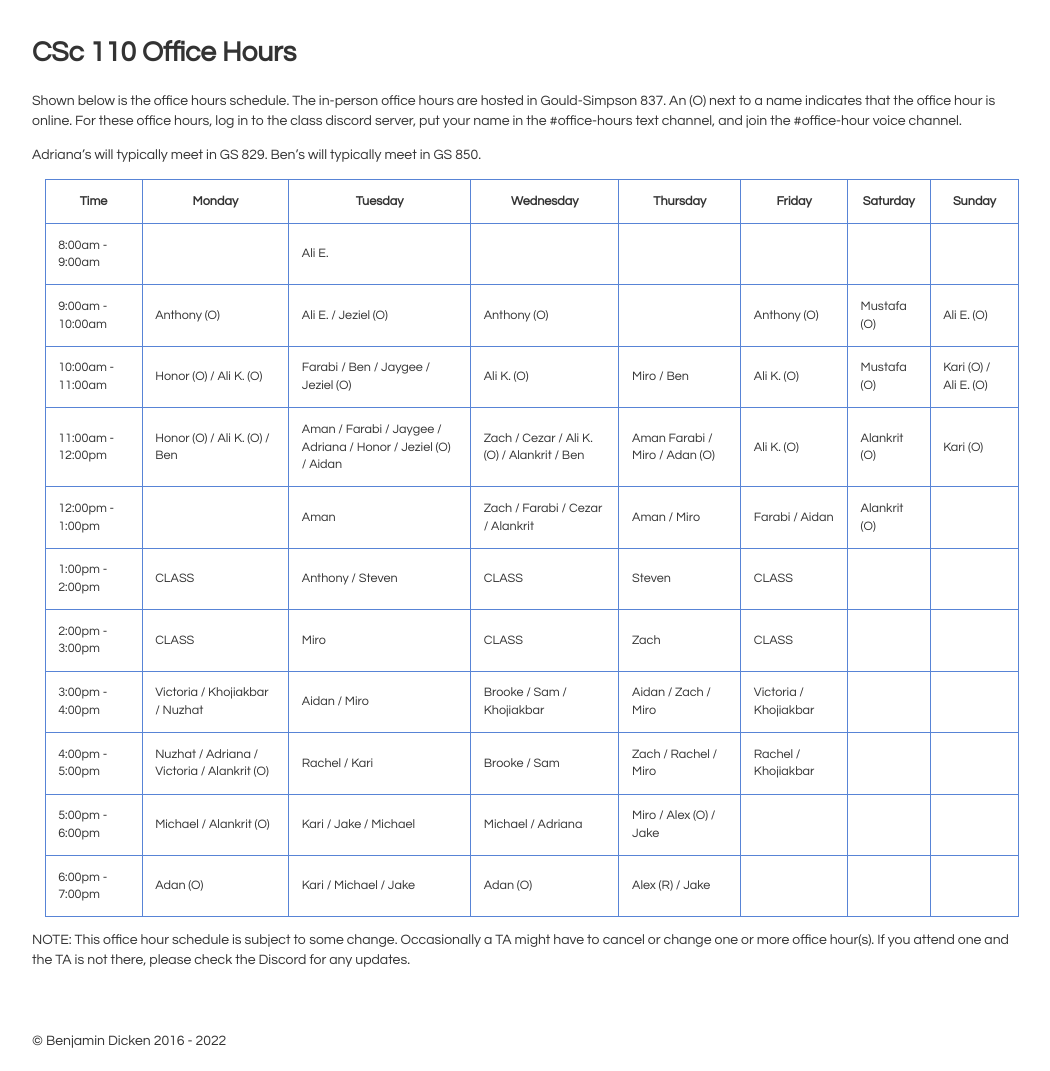
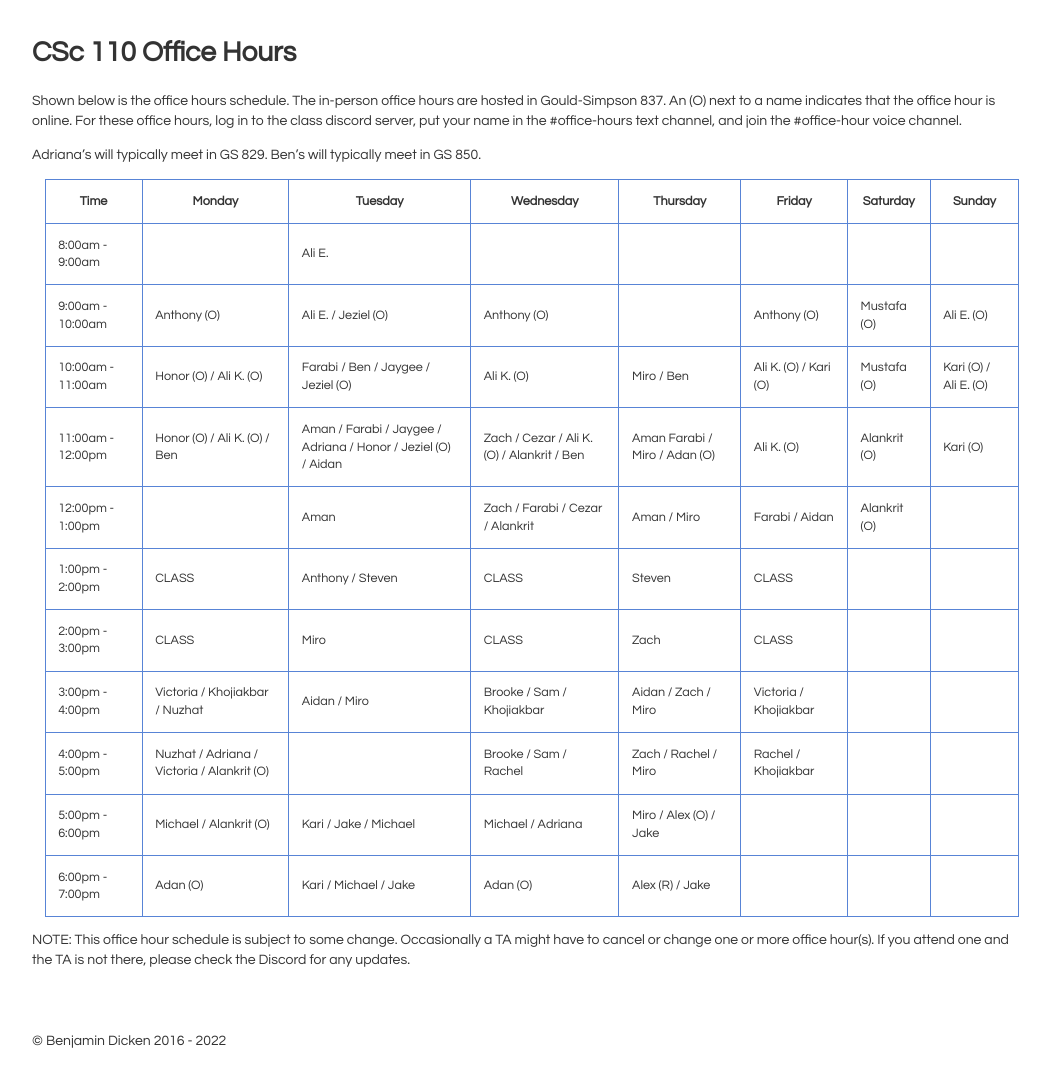
Before and after one commit to bddicken/cs110fall2022website, a Jekyll site: the page built from office_hours/index.md, in a window 1280 px wide. Shown: the whole page, without its empty margins (108-1158 px from the left). Built offline with Jekyll 4.4.1, drawn with Linux system fonts in a browser that asks for light colours.

```diff
--- a/office_hours/index.md
+++ b/office_hours/index.md
@@ -29,13 +29,13 @@ Ben's will typically meet in GS 850.
 |---|---|---|---|---|---|
 | 8:00am - 9:00am   | | Ali E. | | | | | |
 | 9:00am - 10:00am  | Anthony (O) | Ali E. / Jeziel (O) | Anthony (O) | | Anthony (O) | Mustafa (O) | Ali E. (O) |
-| 10:00am - 11:00am | Honor (O) / Ali K. (O) | Farabi / Ben / Jaygee / Jeziel (O) | Ali K. (O) | Miro / Ben | Ali K. (O) | Mustafa (O) | Kari (O) / Ali E. (O) |
+| 10:00am - 11:00am | Honor (O) / Ali K. (O) | Farabi / Ben / Jaygee / Jeziel (O) | Ali K. (O) | Miro / Ben | Ali K. (O) / Kari (O) | Mustafa (O) | Kari (O) / Ali E. (O) |
 | 11:00am - 12:00pm | Honor (O) / Ali K. (O) / Ben | Aman / Farabi / Jaygee / Adriana / Honor / Jeziel (O) / Aidan | Zach / Cezar / Ali K. (O)  / Alankrit / Ben | Aman Farabi / Miro / Adan (O) | Ali K. (O) | Alankrit (O) | Kari (O) |
 | 12:00pm - 1:00pm  |  | Aman | Zach / Farabi / Cezar / Alankrit | Aman / Miro | Farabi / Aidan | Alankrit (O) | |
 | 1:00pm - 2:00pm   | CLASS | Anthony / Steven | CLASS | Steven | CLASS | | |
 | 2:00pm - 3:00pm   | CLASS | Miro | CLASS | Zach | CLASS | | |
 | 3:00pm - 4:00pm   | Victoria / Khojiakbar  / Nuzhat | Aidan / Miro | Brooke /  Sam / Khojiakbar | Aidan / Zach / Miro | Victoria / Khojiakbar  | | |
-| 4:00pm - 5:00pm   | Nuzhat / Adriana / Victoria / Alankrit (O) | Rachel / Kari | Brooke / Sam | Zach / Rachel / Miro | Rachel / Khojiakbar  | | |
+| 4:00pm - 5:00pm   | Nuzhat / Adriana / Victoria / Alankrit (O) | | Brooke / Sam / Rachel | Zach / Rachel / Miro | Rachel / Khojiakbar  | | |
 | 5:00pm - 6:00pm   | Michael / Alankrit (O) | Kari / Jake / Michael | Michael / Adriana | Miro / Alex (O) / Jake | | | |
 | 6:00pm - 7:00pm   | Adan (O) | Kari / Michael / Jake | Adan (O) | Alex (R) / Jake | | | |
 
```
